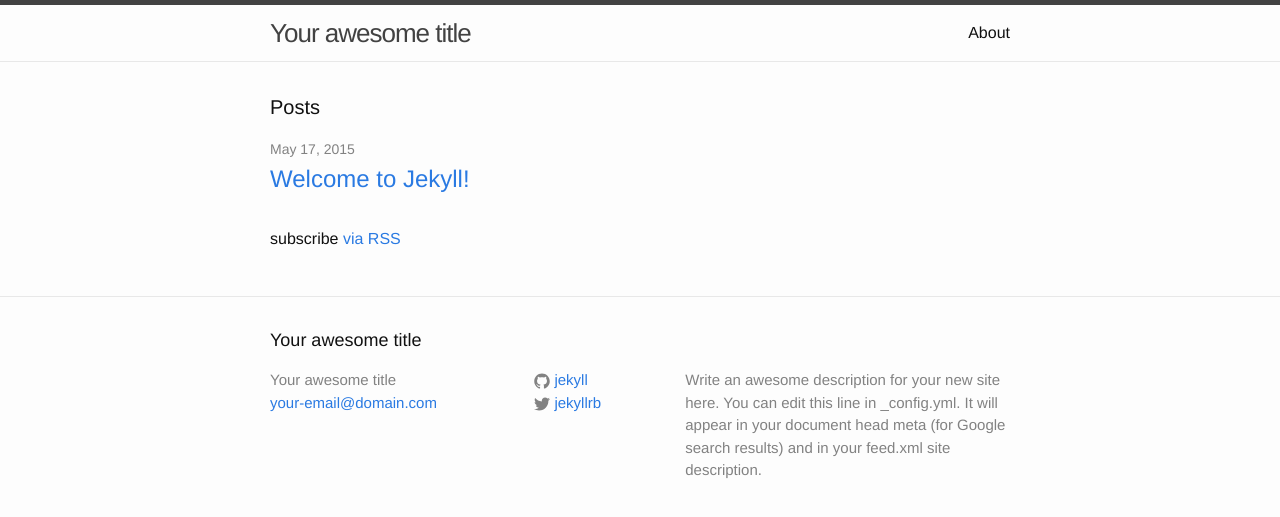
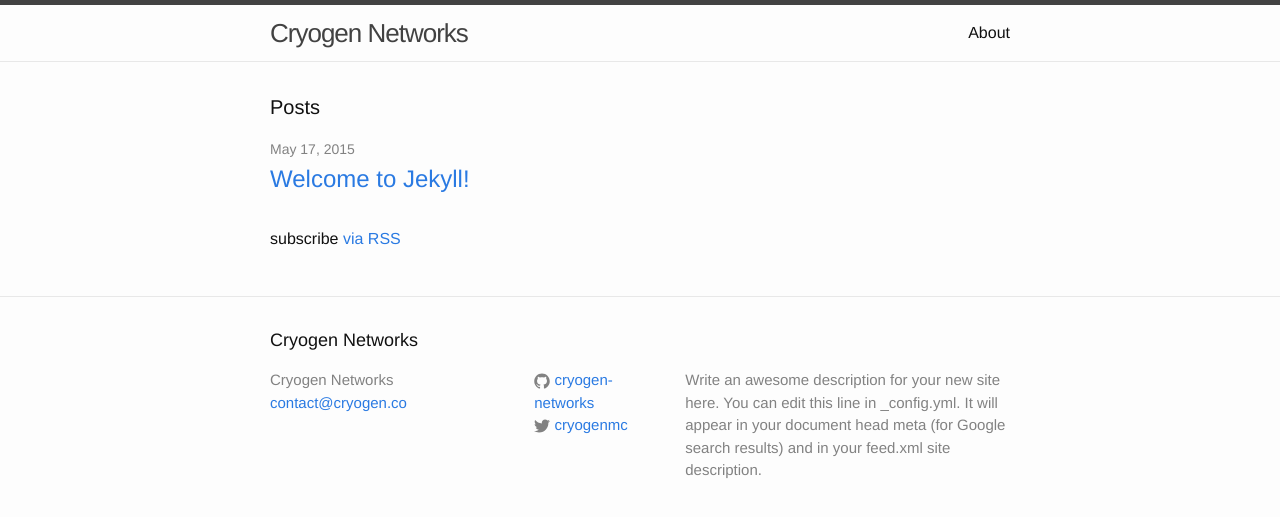
Before and after one commit to Cryogen-Networks/blog, a Jekyll site: the page built from index.html, in a window 1280 px wide. Shown: the top 517 px of the page. Built offline with Jekyll 4.4.1, drawn with Linux system fonts in a browser that asks for light colours.

Commit message:
Change _config.yml.

```diff
--- a/_config.yml
+++ b/_config.yml
@@ -1,14 +1,14 @@
 # Site settings
-title: Your awesome title
-email: your-email@domain.com
+title: Cryogen Networks
+email: contact@cryogen.co
 description: > # this means to ignore newlines until "baseurl:"
   Write an awesome description for your new site here. You can edit this
   line in _config.yml. It will appear in your document head meta (for
   Google search results) and in your feed.xml site description.
 baseurl: "" # the subpath of your site, e.g. /blog/
 url: "http://yourdomain.com" # the base hostname & protocol for your site
-twitter_username: jekyllrb
-github_username:  jekyll
+twitter_username: cryogenmc
+github_username:  cryogen-networks
 
 # Build settings
 markdown: kramdown
```
